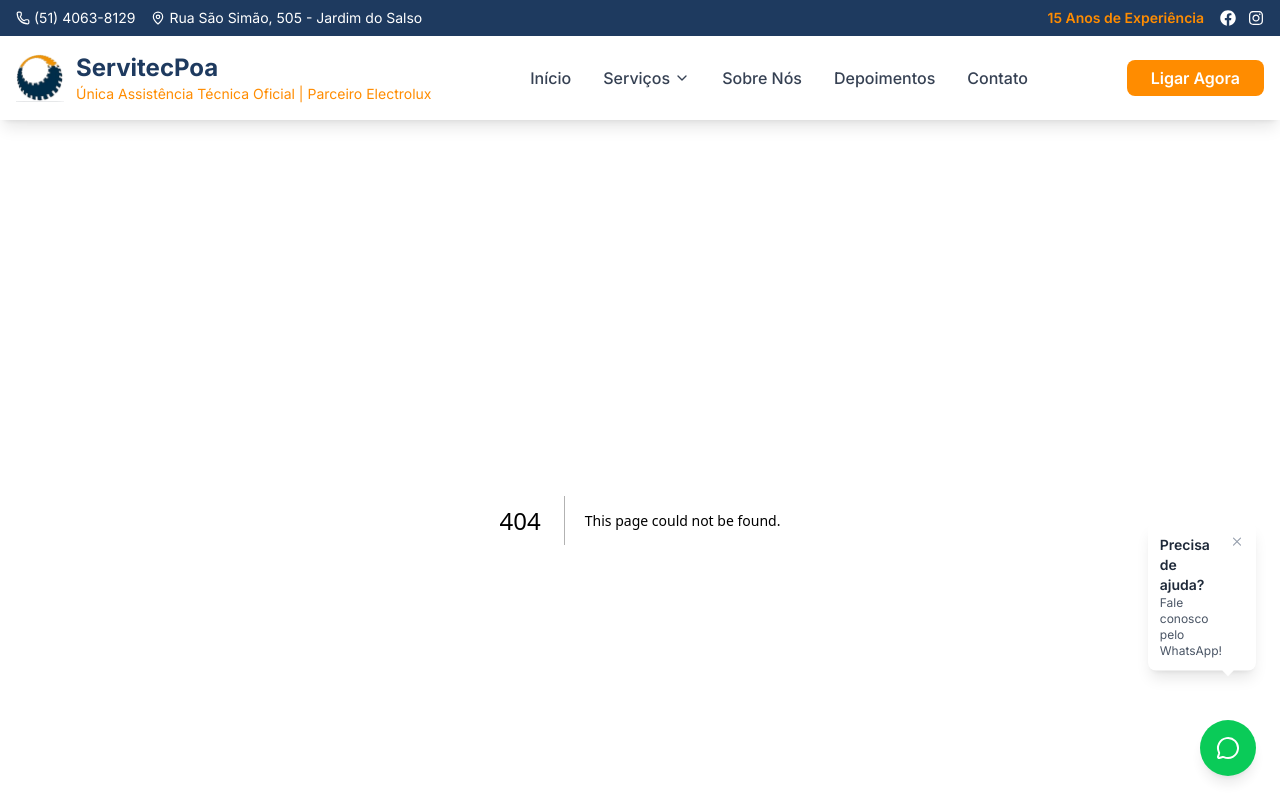
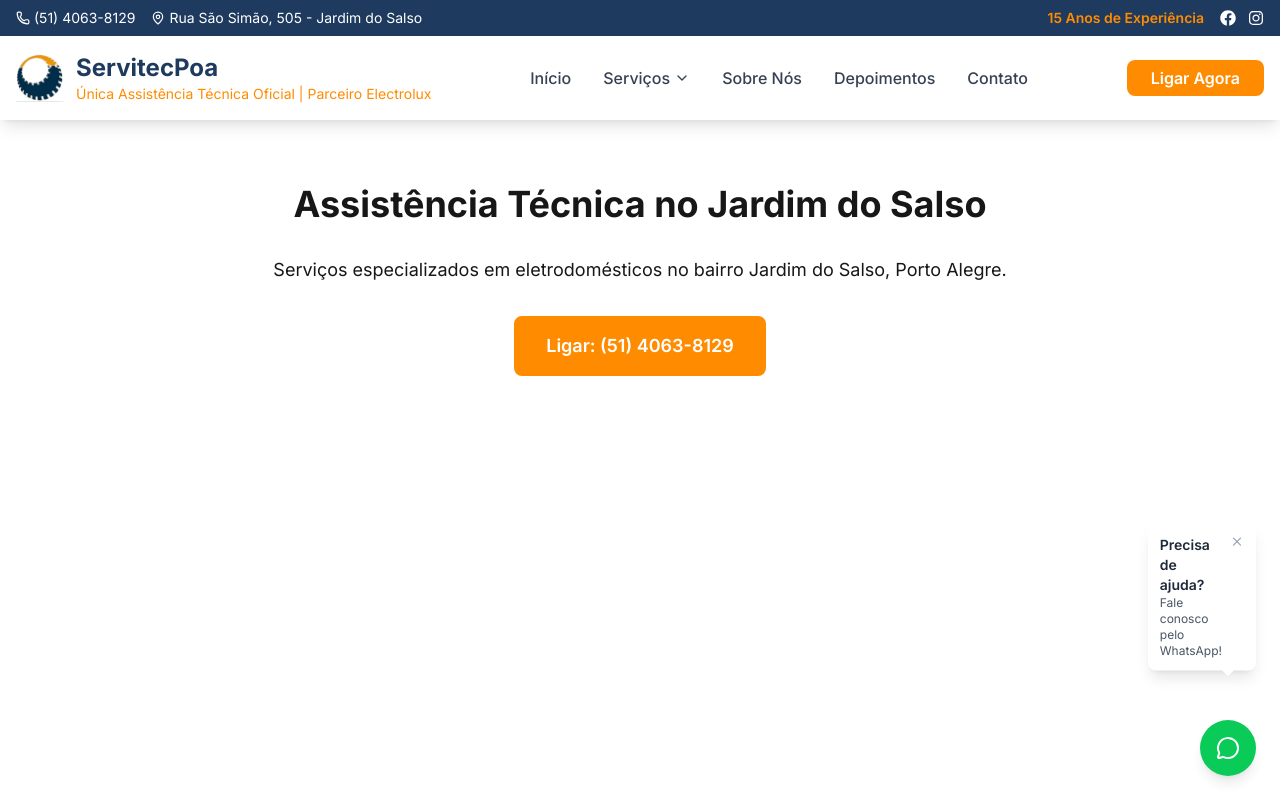
Before and after one commit to richarddiehlrs/servitecpoa, a Next.js app: page /servicos/jardim-do-salso-simples in a window 1280 px wide. Before the commit this address had no page. Shown: the top 800 px of the page. Built offline with nearby package versions, Linux system fonts and the light colour scheme.

Commit message:
test: Criar página simplificada do Jardim do Salso
- Testar se o problema é com conteúdo complexo
- Verificar se páginas simples funcionam
- Isolar problema das páginas dos bairros

```diff
--- /dev/null
+++ b/src/app/servicos/jardim-do-salso-simples/page.tsx
@@ -0,0 +1,20 @@
+export default function JardimDoSalsoSimplesPage() {
+  return (
+    <div className="container mx-auto px-4 py-16">
+      <h1 className="text-4xl font-bold text-center mb-8">
+        Assistência Técnica no Jardim do Salso
+      </h1>
+      <p className="text-center text-lg">
+        Serviços especializados em eletrodomésticos no bairro Jardim do Salso, Porto Alegre.
+      </p>
+      <div className="text-center mt-8">
+        <a
+          href="tel:5140638129"
+          className="bg-[#FF8C00] text-white px-8 py-4 rounded-lg font-semibold text-lg inline-block"
+        >
+          Ligar: (51) 4063-8129
+        </a>
+      </div>
+    </div>
+  )
+}
```
